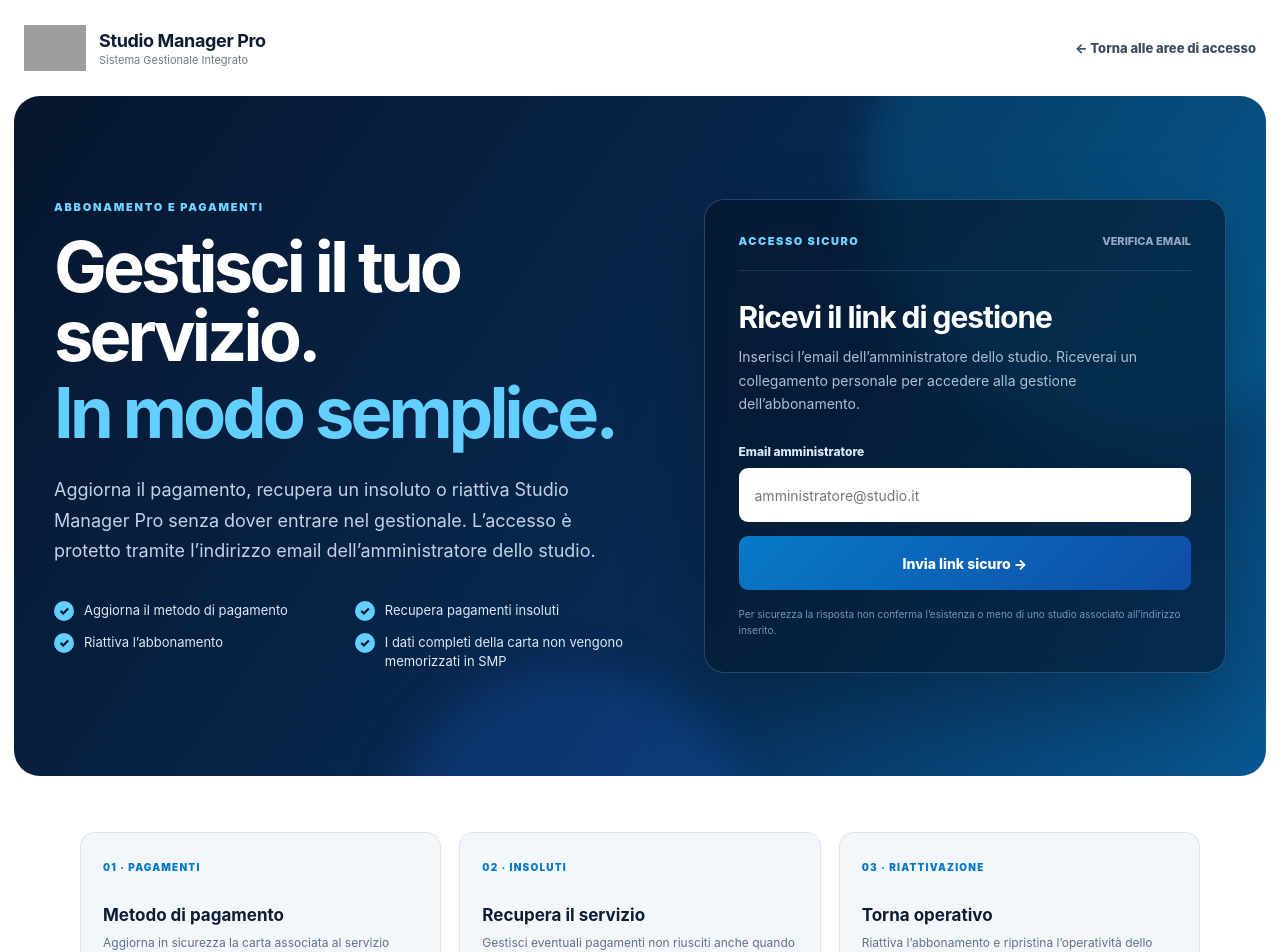
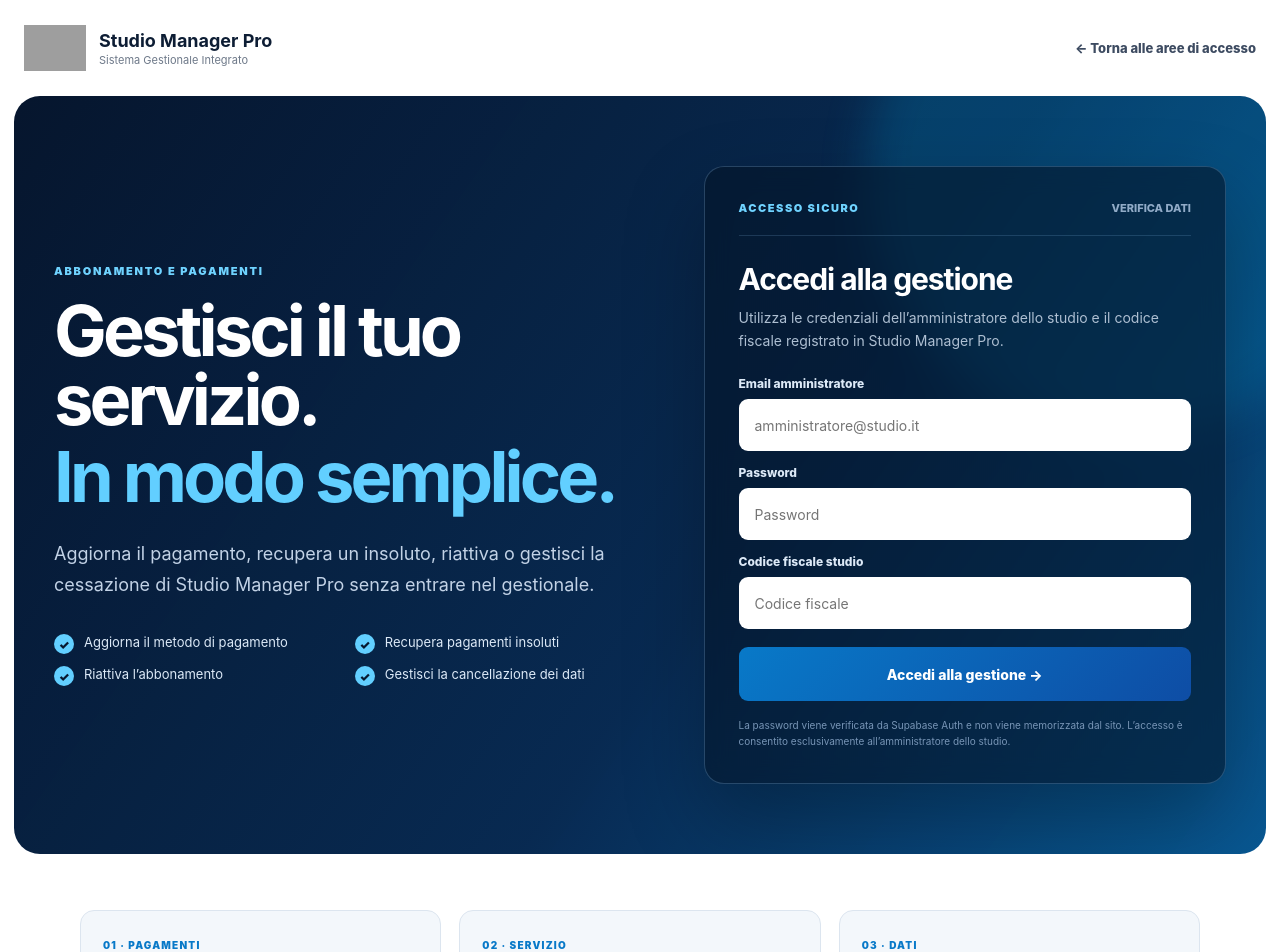
Before and after one commit to martiola68/studio-manager-pro-web, a Next.js app: page /abbonamento in a window 1280 px wide. Shown: the top 952 px of the page. Built offline with nearby package versions, Linux system fonts and the light colour scheme; grey boxes are pictures that could not be loaded.

Commit message:
Use email password and tax code for subscription access

```diff
--- a/src/app/abbonamento/page.tsx
+++ b/src/app/abbonamento/page.tsx
@@ -1,145 +1,82 @@
 "use client";
 
 import { CSSProperties, FormEvent, useState } from "react";
+import { createClient } from "@supabase/supabase-js";
 
 const logoUrl = "https://raw.githubusercontent.com/martiola68/studio-manager-pro/main/public/LogoSMP_.png";
-
-const c = {
-  ink: "#0d1d34",
-  muted: "#62718a",
-  blue: "#0879c8",
-  blue2: "#0e4da5",
-  cyan: "#62cfff",
-  line: "#dce5ef",
-  soft: "#f3f7fb",
-  night: "#06162d",
-};
+const c = { ink: "#0d1d34", muted: "#62718a", blue: "#0879c8", blue2: "#0e4da5", cyan: "#62cfff", line: "#dce5ef", soft: "#f3f7fb" };
 
 export default function AbbonamentoPage() {
   const [email, setEmail] = useState("");
+  const [password, setPassword] = useState("");
+  const [codiceFiscale, setCodiceFiscale] = useState("");
   const [loading, setLoading] = useState(false);
-  const [message, setMessage] = useState("");
   const [error, setError] = useState("");
 
   async function submit(e: FormEvent) {
-    e.preventDefault();
-    setLoading(true);
-    setMessage("");
-    setError("");
+    e.preventDefault(); setLoading(true); setError("");
     try {
       const response = await fetch("/api/abbonamento/accesso", {
-        method: "POST",
-        headers: { "Content-Type": "application/json" },
-        body: JSON.stringify({ email }),
+        method: "POST", headers: { "Content-Type": "application/json" },
+        body: JSON.stringify({ email, password, codice_fiscale: codiceFiscale }),
       });
       const data = await response.json();
-      if (!response.ok) throw new Error(data?.error || "Impossibile inviare il link di accesso");
-      setMessage("Se l’indirizzo corrisponde a un amministratore Studio Manager Pro, riceverai a breve un link sicuro per gestire l’abbonamento.");
-    } catch (err: any) {
-      setError(err?.message || "Errore durante la richiesta");
-    } finally {
-      setLoading(false);
-    }
+      if (!response.ok || !data?.access_token || !data?.refresh_token) throw new Error(data?.error || "Accesso non riuscito");
+
+      const url = process.env.NEXT_PUBLIC_SUPABASE_URL;
+      const key = process.env.NEXT_PUBLIC_SUPABASE_ANON_KEY;
+      if (!url || !key) throw new Error("Configurazione Supabase non disponibile");
+      const supabase = createClient(url, key);
+      const { error: sessionError } = await supabase.auth.setSession({ access_token: data.access_token, refresh_token: data.refresh_token });
+      if (sessionError) throw sessionError;
+      window.location.href = "/abbonamento/gestione";
+    } catch (err: any) { setError(err?.message || "Errore durante l’accesso"); }
+    finally { setLoading(false); }
   }
 
   const page: CSSProperties = { minHeight: "100vh", background: "#fff", color: c.ink };
   const header: CSSProperties = { width: "min(1240px, calc(100% - 48px))", minHeight: 96, margin: "0 auto", display: "flex", alignItems: "center", justifyContent: "space-between", gap: 28 };
   const brand: CSSProperties = { display: "inline-flex", alignItems: "center", gap: 13, textDecoration: "none", color: c.ink };
-  const hero: CSSProperties = { position: "relative", width: "min(1420px, calc(100% - 28px))", minHeight: 680, margin: "0 auto", padding: "78px max(40px, calc((100% - 1240px)/2))", overflow: "hidden", color: "white", background: "linear-gradient(125deg, rgba(6,22,45,.99), rgba(8,42,83,.97) 58%, rgba(8,93,154,.92)), #07182f", borderRadius: 26, display: "grid", gridTemplateColumns: "minmax(0,1.05fr) minmax(360px,.95fr)", gap: 72, alignItems: "center" };
+  const hero: CSSProperties = { position: "relative", width: "min(1420px, calc(100% - 28px))", minHeight: 700, margin: "0 auto", padding: "70px max(40px, calc((100% - 1240px)/2))", overflow: "hidden", color: "white", background: "linear-gradient(125deg, rgba(6,22,45,.99), rgba(8,42,83,.97) 58%, rgba(8,93,154,.92)), #07182f", borderRadius: 26, display: "grid", gridTemplateColumns: "minmax(0,1.05fr) minmax(380px,.95fr)", gap: 72, alignItems: "center" };
   const panel: CSSProperties = { position: "relative", zIndex: 1, padding: 34, border: "1px solid rgba(139,194,238,.25)", borderRadius: 20, background: "rgba(4,19,39,.58)", boxShadow: "0 35px 80px rgba(0,0,0,.26)", backdropFilter: "blur(12px)" };
+  const input: CSSProperties = { width: "100%", minHeight: 52, padding: "0 15px", color: c.ink, background: "white", border: "1px solid rgba(255,255,255,.9)", borderRadius: 9, outline: "none", font: "inherit", fontSize: 14 };
+  const label: CSSProperties = { display: "block", marginBottom: 8, color: "#dce9f7", fontSize: 12, fontWeight: 800 };
 
-  return (
-    <main style={page}>
+  return <main style={page}>
     <header style={header}>
-        <a href="/" style={brand}>
-          <img src={logoUrl} alt="Studio Manager Pro" style={{ width: 62, height: 56, objectFit: "contain" }} />
-          <span style={{ display: "flex", flexDirection: "column" }}>
-            <strong style={{ fontSize: 18, letterSpacing: "-.02em" }}>Studio Manager Pro</strong>
-            <small style={{ marginTop: 2, color: "#6e7989", fontSize: 11 }}>Sistema Gestionale Integrato</small>
-          </span>
-        </a>
+      <a href="/" style={brand}><img src={logoUrl} alt="Studio Manager Pro" style={{ width: 62, height: 56, objectFit: "contain" }} /><span style={{ display: "flex", flexDirection: "column" }}><strong style={{ fontSize: 18 }}>Studio Manager Pro</strong><small style={{ marginTop: 2, color: "#6e7989", fontSize: 11 }}>Sistema Gestionale Integrato</small></span></a>
       <a href="/accesso" style={{ color: "#3d4b61", fontSize: 13, fontWeight: 800, textDecoration: "none" }}>← Torna alle aree di accesso</a>
     </header>
 
     <section style={hero}>
       <div style={{ position: "absolute", width: 520, height: 520, right: -120, top: -180, borderRadius: "50%", filter: "blur(22px)", background: "rgba(0,166,222,.2)" }} />
-        <div style={{ position: "absolute", width: 360, height: 360, left: "30%", bottom: -250, borderRadius: "50%", filter: "blur(22px)", background: "rgba(28,103,220,.22)" }} />
-
       <div style={{ position: "relative", zIndex: 1 }}>
         <p style={{ margin: "0 0 18px", color: "#6fd3ff", fontSize: 11, fontWeight: 900, letterSpacing: ".16em" }}>ABBONAMENTO E PAGAMENTI</p>
-          <h1 style={{ margin: 0, maxWidth: 720, fontSize: "clamp(48px,5.5vw,78px)", lineHeight: .98, letterSpacing: "-.055em" }}>
-            Gestisci il tuo servizio.
-            <span style={{ display: "block", marginTop: 8, color: c.cyan }}>In modo semplice.</span>
-          </h1>
-          <p style={{ maxWidth: 680, margin: "28px 0 0", color: "#c2d2e6", fontSize: 18, lineHeight: 1.7 }}>
-            Aggiorna il pagamento, recupera un insoluto o riattiva Studio Manager Pro senza dover entrare nel gestionale. L’accesso è protetto tramite l’indirizzo email dell’amministratore dello studio.
-          </p>
-
+        <h1 style={{ margin: 0, maxWidth: 720, fontSize: "clamp(48px,5.5vw,78px)", lineHeight: .98, letterSpacing: "-.055em" }}>Gestisci il tuo servizio.<span style={{ display: "block", marginTop: 8, color: c.cyan }}>In modo semplice.</span></h1>
+        <p style={{ maxWidth: 680, margin: "28px 0 0", color: "#c2d2e6", fontSize: 18, lineHeight: 1.7 }}>Aggiorna il pagamento, recupera un insoluto, riattiva o gestisci la cessazione di Studio Manager Pro senza entrare nel gestionale.</p>
         <div style={{ display: "grid", gridTemplateColumns: "1fr 1fr", gap: "12px 24px", marginTop: 34 }}>
-            {["Aggiorna il metodo di pagamento", "Recupera pagamenti insoluti", "Riattiva l’abbonamento", "I dati completi della carta non vengono memorizzati in SMP"].map((item) => (
-              <div key={item} style={{ display: "flex", alignItems: "flex-start", gap: 10, color: "#dce9f7", fontSize: 13, lineHeight: 1.5 }}>
-                <span style={{ display: "inline-flex", width: 20, height: 20, flex: "0 0 20px", alignItems: "center", justifyContent: "center", color: "#07182f", background: c.cyan, borderRadius: "50%", fontSize: 12, fontWeight: 900 }}>✓</span>
-                <span>{item}</span>
-              </div>
-            ))}
+          {["Aggiorna il metodo di pagamento", "Recupera pagamenti insoluti", "Riattiva l’abbonamento", "Gestisci la cancellazione dei dati"].map(item => <div key={item} style={{ display: "flex", gap: 10, color: "#dce9f7", fontSize: 13 }}><span style={{ display: "inline-flex", width: 20, height: 20, flex: "0 0 20px", alignItems: "center", justifyContent: "center", color: "#07182f", background: c.cyan, borderRadius: "50%", fontSize: 12, fontWeight: 900 }}>✓</span><span>{item}</span></div>)}
         </div>
       </div>
 
       <div style={panel}>
-          <div style={{ display: "flex", alignItems: "center", justifyContent: "space-between", gap: 20, paddingBottom: 22, borderBottom: "1px solid rgba(139,194,238,.18)" }}>
-            <span style={{ color: "#6fd3ff", fontSize: 11, fontWeight: 900, letterSpacing: ".14em" }}>ACCESSO SICURO</span>
-            <span style={{ color: "#91abc7", fontSize: 11, fontWeight: 800 }}>VERIFICA EMAIL</span>
-          </div>
-
-          <h2 style={{ margin: "28px 0 10px", fontSize: 30, letterSpacing: "-.035em" }}>Ricevi il link di gestione</h2>
-          <p style={{ margin: 0, color: "#aebfd2", fontSize: 14, lineHeight: 1.7 }}>
-            Inserisci l’email dell’amministratore dello studio. Riceverai un collegamento personale per accedere alla gestione dell’abbonamento.
-          </p>
-
-          <form onSubmit={submit} style={{ marginTop: 28 }}>
-            <label htmlFor="subscription-email" style={{ display: "block", marginBottom: 9, color: "#dce9f7", fontSize: 12, fontWeight: 800 }}>Email amministratore</label>
-            <input
-              id="subscription-email"
-              type="email"
-              required
-              autoComplete="email"
-              placeholder="amministratore@studio.it"
-              value={email}
-              onChange={(e) => setEmail(e.target.value)}
-              style={{ width: "100%", minHeight: 54, padding: "0 15px", color: c.ink, background: "white", border: "1px solid rgba(255,255,255,.9)", borderRadius: 9, outline: "none", font: "inherit", fontSize: 14 }}
-            />
-            <button type="submit" disabled={loading} style={{ width: "100%", minHeight: 54, marginTop: 14, padding: "0 20px", color: "#fff", background: `linear-gradient(135deg, ${c.blue}, ${c.blue2})`, border: 0, borderRadius: 9, cursor: loading ? "wait" : "pointer", font: "inherit", fontSize: 14, fontWeight: 850, opacity: loading ? .65 : 1 }}>
-              {loading ? "Invio in corso…" : "Invia link sicuro →"}
-            </button>
+        <div style={{ display: "flex", justifyContent: "space-between", paddingBottom: 20, borderBottom: "1px solid rgba(139,194,238,.18)" }}><span style={{ color: "#6fd3ff", fontSize: 11, fontWeight: 900, letterSpacing: ".14em" }}>ACCESSO SICURO</span><span style={{ color: "#91abc7", fontSize: 11, fontWeight: 800 }}>VERIFICA DATI</span></div>
+        <h2 style={{ margin: "25px 0 9px", fontSize: 30, letterSpacing: "-.035em" }}>Accedi alla gestione</h2>
+        <p style={{ margin: 0, color: "#aebfd2", fontSize: 14, lineHeight: 1.65 }}>Utilizza le credenziali dell’amministratore dello studio e il codice fiscale registrato in Studio Manager Pro.</p>
+        <form onSubmit={submit} style={{ marginTop: 24 }}>
+          <label htmlFor="subscription-email" style={label}>Email amministratore</label><input id="subscription-email" type="email" required autoComplete="email" placeholder="amministratore@studio.it" value={email} onChange={e=>setEmail(e.target.value)} style={input}/>
+          <label htmlFor="subscription-password" style={{...label, marginTop:14}}>Password</label><input id="subscription-password" type="password" required autoComplete="current-password" placeholder="Password" value={password} onChange={e=>setPassword(e.target.value)} style={input}/>
+          <label htmlFor="subscription-cf" style={{...label, marginTop:14}}>Codice fiscale studio</label><input id="subscription-cf" type="text" required autoComplete="off" placeholder="Codice fiscale" value={codiceFiscale} onChange={e=>setCodiceFiscale(e.target.value.toUpperCase())} style={input}/>
+          <button type="submit" disabled={loading} style={{ width: "100%", minHeight: 54, marginTop: 18, padding: "0 20px", color: "#fff", background: `linear-gradient(135deg, ${c.blue}, ${c.blue2})`, border: 0, borderRadius: 9, cursor: loading ? "wait" : "pointer", font: "inherit", fontSize: 14, fontWeight: 850, opacity: loading ? .65 : 1 }}>{loading ? "Verifica in corso…" : "Accedi alla gestione →"}</button>
         </form>
-
-          {message && <div style={{ marginTop: 16, padding: "13px 14px", borderRadius: 8, fontSize: 12, lineHeight: 1.55, color: "#c9f6df", background: "rgba(22,163,74,.12)", border: "1px solid rgba(74,222,128,.22)" }}>{message}</div>}
-          {error && <div style={{ marginTop: 16, padding: "13px 14px", borderRadius: 8, fontSize: 12, lineHeight: 1.55, color: "#fecaca", background: "rgba(220,38,38,.12)", border: "1px solid rgba(248,113,113,.22)" }}>{error}</div>}
-
-          <small style={{ display: "block", marginTop: 17, color: "#7895b6", fontSize: 10, lineHeight: 1.55 }}>
-            Per sicurezza la risposta non conferma l’esistenza o meno di uno studio associato all’indirizzo inserito.
-          </small>
+        {error && <div style={{ marginTop: 16, padding: "13px 14px", borderRadius: 8, fontSize: 12, color: "#fecaca", background: "rgba(220,38,38,.12)", border: "1px solid rgba(248,113,113,.22)" }}>{error}</div>}
+        <small style={{ display: "block", marginTop: 17, color: "#7895b6", fontSize: 10, lineHeight: 1.55 }}>La password viene verificata da Supabase Auth e non viene memorizzata dal sito. L’accesso è consentito esclusivamente all’amministratore dello studio.</small>
       </div>
     </section>
 
     <section style={{ width: "min(1120px, calc(100% - 40px))", margin: "0 auto", padding: "56px 0 64px", display: "grid", gridTemplateColumns: "repeat(3,1fr)", gap: 18 }}>
-        {[
-          ["01 · PAGAMENTI", "Metodo di pagamento", "Aggiorna in sicurezza la carta associata al servizio tramite Stripe."],
-          ["02 · INSOLUTI", "Recupera il servizio", "Gestisci eventuali pagamenti non riusciti anche quando l’accesso al gestionale è sospeso."],
-          ["03 · RIATTIVAZIONE", "Torna operativo", "Riattiva l’abbonamento e ripristina l’operatività dello studio."],
-        ].map(([n, title, text]) => (
-          <article key={n} style={{ minHeight: 150, padding: 22, background: c.soft, border: `1px solid ${c.line}`, borderRadius: 14 }}>
-            <span style={{ color: c.blue, fontSize: 10, fontWeight: 900, letterSpacing: ".12em" }}>{n}</span>
-            <h3 style={{ margin: "30px 0 8px", fontSize: 17 }}>{title}</h3>
-            <p style={{ margin: 0, color: c.muted, fontSize: 12, lineHeight: 1.6 }}>{text}</p>
-          </article>
-        ))}
+      {[["01 · PAGAMENTI","Metodo di pagamento","Aggiorna in sicurezza la carta associata al servizio tramite Stripe."],["02 · SERVIZIO","Continuità operativa","Gestisci insoluti, riattivazione e stato dell’abbonamento."],["03 · DATI","Controllo dei dati","Richiedi o annulla la cancellazione definitiva dei dati dello studio."]].map(([n,title,text])=><article key={n} style={{minHeight:150,padding:22,background:c.soft,border:`1px solid ${c.line}`,borderRadius:14}}><span style={{color:c.blue,fontSize:10,fontWeight:900,letterSpacing:".12em"}}>{n}</span><h3 style={{margin:"30px 0 8px",fontSize:17}}>{title}</h3><p style={{margin:0,color:c.muted,fontSize:12,lineHeight:1.6}}>{text}</p></article>)}
     </section>
-
-      <footer style={{ width: "min(1240px, calc(100% - 48px))", margin: "0 auto", padding: "24px 0 34px", display: "flex", justifyContent: "space-between", gap: 24, borderTop: `1px solid ${c.line}`, color: "#718096", fontSize: 11 }}>
-        <span>© 2026 Studio Manager Pro. Creato da Artiola Mario.</span>
-        <span>Gestione abbonamento protetta tramite verifica email.</span>
-      </footer>
-    </main>
-  );
+    <footer style={{ width: "min(1240px, calc(100% - 48px))", margin: "0 auto", padding: "24px 0 34px", display: "flex", justifyContent: "space-between", gap: 24, borderTop: `1px solid ${c.line}`, color: "#718096", fontSize: 11 }}><span>© 2026 Studio Manager Pro. Creato da Artiola Mario.</span><span>Area riservata alla gestione dell’abbonamento.</span></footer>
+  </main>;
 }
```
Lines whose indentation alone changed are shown as unchanged.
